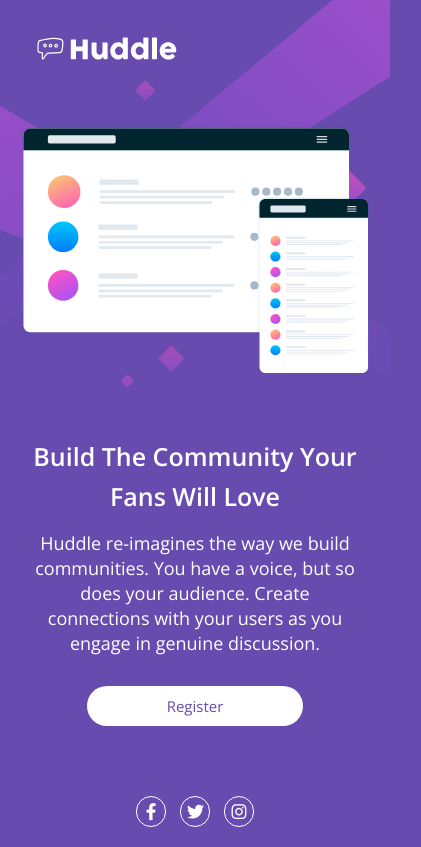
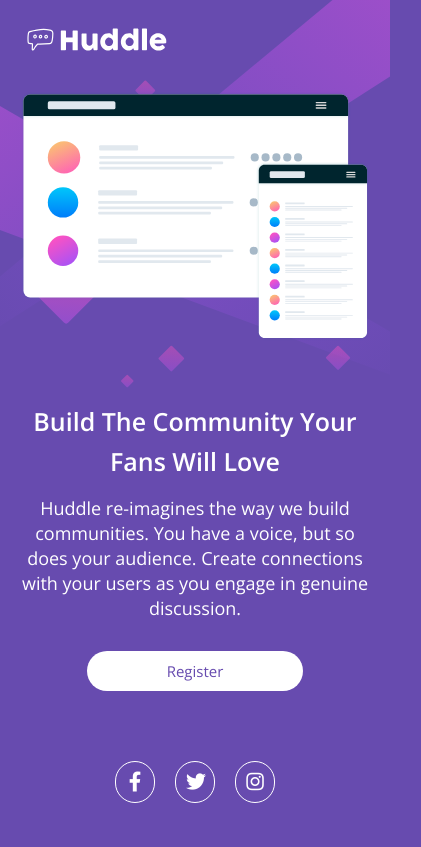
Before and after one commit to ViniciusMendesLima/Quest-HTML-CSS-Avan-ado, a plain HTML site: page index.html in a window 390 px wide. Shown: the whole page, 421 px wide, since content can reach past the window. Drawn offline with nearby package versions, Linux system fonts and the light colour scheme.

Commit message:
refatorado

```diff
--- a/index.html
+++ b/index.html
@@ -24,10 +24,12 @@
     </style>
 </head>
 <body>
+  <div class="container">
+
     <header class="header">
       <img class="logo" src="src/images/logo.svg" alt="Huddle">
     </header>
-  <main class="container">
+    <main class="content">
       <img src="src/images/illustration-mockups.svg" alt="Ilustração de telas">
       <div class="description">
         <h1>build The Community Your Fans Will Love</h1>
@@ -39,19 +41,20 @@
       </div>
 
     </main>
-  <footer class="footer">
-    <div class="social">
-      <a href="">
+    <nav class="footer">
+      <ul class="social">
+        <li href="#facebook">
           <i class="fab fa-facebook-f"></i>
-      </a>
-      <a href="">
+        </li>
+        <li href="#twitter">
           <i class="fab fa-twitter"></i>
-      </a>
-      <a href="">
+        </li>
+        <li href="#instagram">
           <i class="fab fa-instagram"></i>
-      </a>
+        </li>
+      </ul>
+    </nav>
   </div>
-  </footer>
 
 </body>
 </html>
--- a/src/css/estilos.css
+++ b/src/css/estilos.css
@@ -1,6 +1,7 @@
 :root{
     --primary-1: hsl(257, 40%, 49%);
     --primary-2: hsl(300, 69%, 71%);
+    --primary-3: hsl(319, 91%, 65%);
 }
 
 html{
@@ -9,20 +10,28 @@ html{
 body{
     height: 100vh;
     max-width: 1440px;
-    margin: 0 auto;
     background: url(../images/bg-desktop.svg)center center no-repeat;
     background-size: 90% 100%;
     background-color: var(--primary-1);
-    padding-left: 7rem;
     font-family: "Open Sans", sans-serif;
     font-weight: 400;
+    display: flex;
+    flex-direction: column;
+    justify-content: center;
+    align-items: center;
 
 }
+
+.container{
+    max-width: 1320px;
+    padding: 0 5rem;
+}
+
 .header .logo{
     margin-top: 5rem;
 }
 
-.container{
+.content{
     max-height: 429px;
     margin-top: 3rem;
     display: flex;
@@ -30,27 +39,27 @@ body{
 }
 
 
-.container .description{
+.content .description{
     display: flex;
     flex-direction: column;
     margin: 4rem;
     color: #fff;
 }
 
-.container .description h1{
+.content .description h1{
     text-transform: capitalize;
     font-size: 3.5rem;
     line-height: 5.5rem;
 }
 
-.container .description p{
+.content .description p{
     margin-top: 1.5rem;
     margin-bottom: 2.5rem;
     line-height: 2.5rem;
     font-size: 1.5rem;
 }
 
-.container .description .register a{
+.content .description .register a{
     background-color: #fff;
     padding: 10px 50px;
     font-size: 1.5rem;
@@ -60,9 +69,10 @@ body{
 
 }
 
-.container .description .register a:hover{
+.content .description .register a:hover{
     background-color: var(--primary-2);
     color: #fff;
+    box-shadow: 4px 4px 6px rgba(0, 0, 0, .2);
 }
 .footer{
     margin-top: 1rem;
@@ -75,11 +85,11 @@ body{
     padding-bottom: 20px;
 }
 
-.footer .social a{
+.footer .social li{
     margin: 0 10px;
 }
 
-.footer .social a i{
+.footer .social li i{
     width: 40px;
     text-align: center;
     font-size: 2rem;
@@ -90,7 +100,8 @@ body{
     transition: 0.3s;
 }
 
-.footer .social a i:hover{
-    color: var(--primary-2);
-    border: 1px solid var(--primary-2);
+.footer .social li i:hover{
+    color: var(--primary-3);
+    border: 1px solid var(--primary-3);
+    cursor: pointer;
 }
--- a/src/css/reset.css
+++ b/src/css/reset.css
@@ -3,9 +3,10 @@
   padding: 0;
   box-sizing: border-box;
 }
-a{
+li, a{
   color: #000;
   text-decoration: none;
+  list-style: none;
 }
 
 img{
--- a/src/css/responsivo.css
+++ b/src/css/responsivo.css
@@ -1,17 +1,17 @@
 @media(max-width: 1160px){
-.container img{
+    .content img{
     max-width: 500px;
 }
 }
 
 @media(max-width: 945px){
-    .container img{
+    .content img{
         max-width: 400px;
     }
 
 }
 
-@media(max-width: 700px){
+@media(max-width: 875px){
     body{
         display: flex;
         flex-direction: column;
@@ -29,39 +29,39 @@
     .header .logo{
         margin-top: 0;
     }
-    .container{
+    .content{
         flex-direction: column;
         align-items: center;
         max-height: 100%;
     }
 
-    .container img{
+    .content img{
         max-width: 90vw;
         margin-bottom: 60px;
     }
 
-    .container .description {
+    .content .description {
         margin: 0;
         text-align: center;
         align-items: center;
     }
 
-    .container .description h1{
+    .content .description h1{
         font-size: 2.5rem;
         line-height: 4rem;
         font-weight: 600;
     }
 
-    .container .description .register{
+    .content .description .register{
         margin-top: 1.5rem;
         margin-bottom: 7rem;
     }
 
-    .container .description  p{
+    .content .description  p{
         font-size: 1.8rem;
     }
 
-    .container .description .register a{
+    .content .description .register a{
         padding: 1rem 8rem;
         margin-top: 500px;
     }
```
Lines whose indentation alone changed are shown as unchanged.
